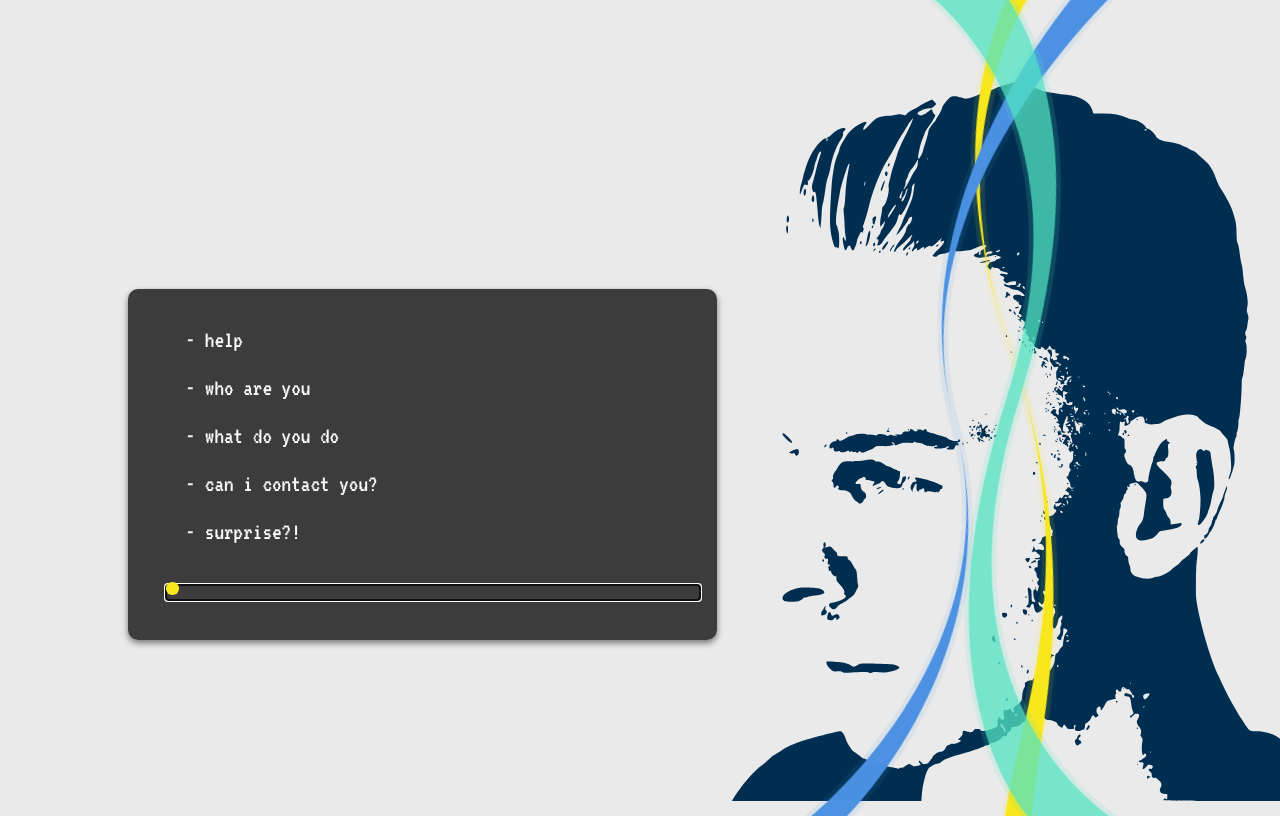
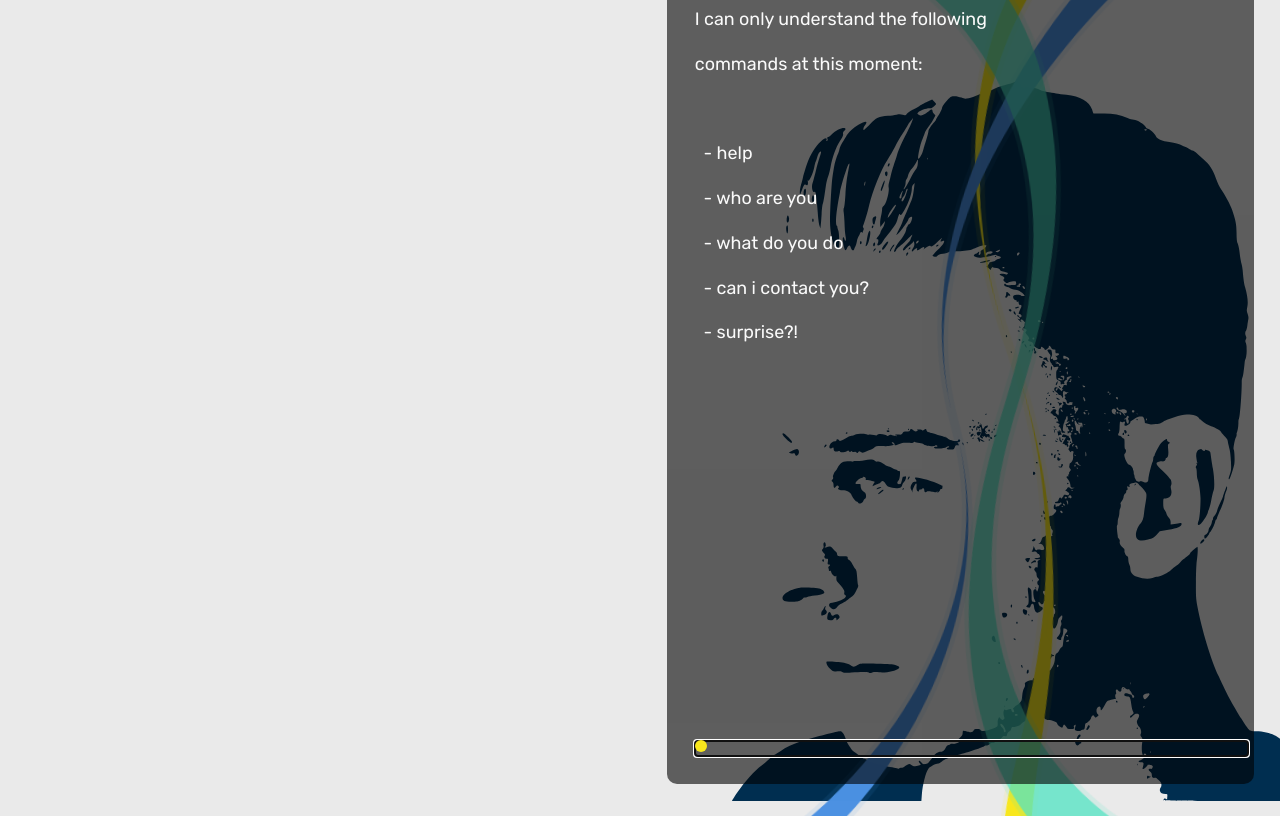
Before and after one commit to JordyPouw/jordypouw.github.io, a website with bundled scripts: page public/index.html in a window 1280 px wide. Built offline with nearby package versions, Linux system fonts and the light colour scheme; files whose address does not match are found by name.

Commit message:
update styles

```diff
--- a/src/css/base.css
+++ b/src/css/base.css
@@ -1,9 +1,13 @@
-@import url('https://fonts.googleapis.com/css2?family=Varela&display=swap');
-@import url('https://fonts.googleapis.com/css2?family=VT323&display=swap');
+@import url('https://fonts.googleapis.com/css2?family=Rubik:wght@300;400;500&display=swap');
 
 body {
   min-height: 100vh;
-  font-family: 'Varela', sans-serif;
   color: var(--default-color);
-  background: var(--default-background);
+  background: #EAEAEA;
+  line-height: 1.5;
+  font-family: 'Rubik', sans-serif;
+
+  @media (prefers-color-scheme: dark) {
+    background: linear-gradient(#171c38, #101325);
+  }
 }
--- a/src/css/code.css
+++ b/src/css/code.css
@@ -1,22 +1,29 @@
 .code {
   z-index: 50;
   position: fixed;
-  bottom: 20vh;
-  left: 10vw;
-  width: 80vw;
+  bottom: 2%;
+  right: 2%;
+  display: flex;
+  flex-direction: column;
+  min-width: 35%;
+  max-width: 96%;
+  height: 96%;
   border-radius: 10px;
-  box-shadow: 0 3px 6px rgba(0,0,0,0.5);
-  padding: 4ex;
+  padding: 3ex;
   color: #FAFAFA;
-  background: rgba(51,51,51,0.95);
-  font-family: 'VT323', monospace;
-  font-size: clamp(1rem, 2vw, 1.5rem);
+  background: rgba(0,0,0,0.6);
+  font-size: clamp(1rem, 1.4vw, 1.4rem);
+
+  @supports (aspect-ratio: 9 / 13) {
+    min-width: auto;
+    aspect-ratio: 9 / 13;
+  }
 
   &:before {
     z-index: 10;
     position: absolute;
-    bottom: 4.7ex;
-    left: 4ex;
+    bottom: 3.4ex;
+    left: 3ex;
     width: 1.3ex;
     height: 1.3ex;
     border-radius: 50%;
@@ -26,19 +33,18 @@
   }
 
   @media (prefers-color-scheme: dark) {
-    box-shadow: 0 3px 10px rgba(0,0,0,0.4);
     color: #d1d1d1;
-    background: rgba(51,51,51,0.6);
+    background: rgba(54,54,54,0.4);
   }
-
-  @media screen and (min-width: 769px) { max-width: 40vw; }
 }
 
 .code .code-lines {
   overflow-y: scroll;
-  height: 30vh;
+  height: 100%;
   margin-bottom: 10px;
   white-space: pre;
+  scrollbar-width: thin;
+  scrollbar-color: var(--color-1) transparent;
 
   &::-webkit-scrollbar {
     width: 6px;
--- a/src/css/variables.css
+++ b/src/css/variables.css
@@ -1,6 +1,5 @@
 :root {
   --default-color: #444;
-  --default-background: #EAEAEA;
 
   --color-1: #002e50;
   --color-2: #50E3C2;
@@ -9,7 +8,6 @@
 
   @media (prefers-color-scheme: dark) {
     --default-color: #EAEAEA;
-    --default-background: #101325;
 
     --color-1: #0b2e35;
     --color-2: #38a28b;
```
